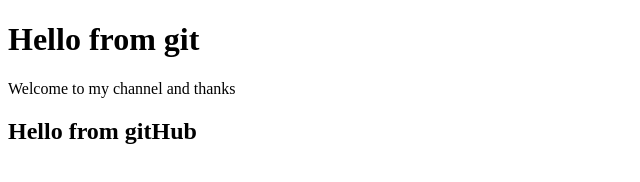
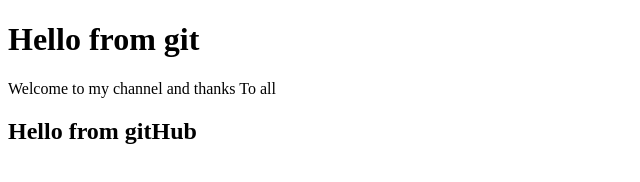
Before and after one commit to maher-douzi/WelcomeTest, a plain HTML site: page index.html in a window 1280 px wide. Shown: the full height of the page, 0-640 px from the left. Drawn offline with nearby package versions, Linux system fonts and the light colour scheme; no server answers.

Commit message:
update the index file - thanks to all

```diff
--- a/index.html
+++ b/index.html
@@ -8,7 +8,7 @@
   </head>
   <body>
     <h1>Hello from git</h1>
-    <p>Welcome to my channel and thanks</p>
+    <p>Welcome to my channel and thanks To all</p>
     <h2>Hello from gitHub</h2>
     <script src="https://cdn.jsdelivr.net/npm/axios@1.1.2/dist/axios.min.js"></script>
     <script src="main.js"></script>
```
